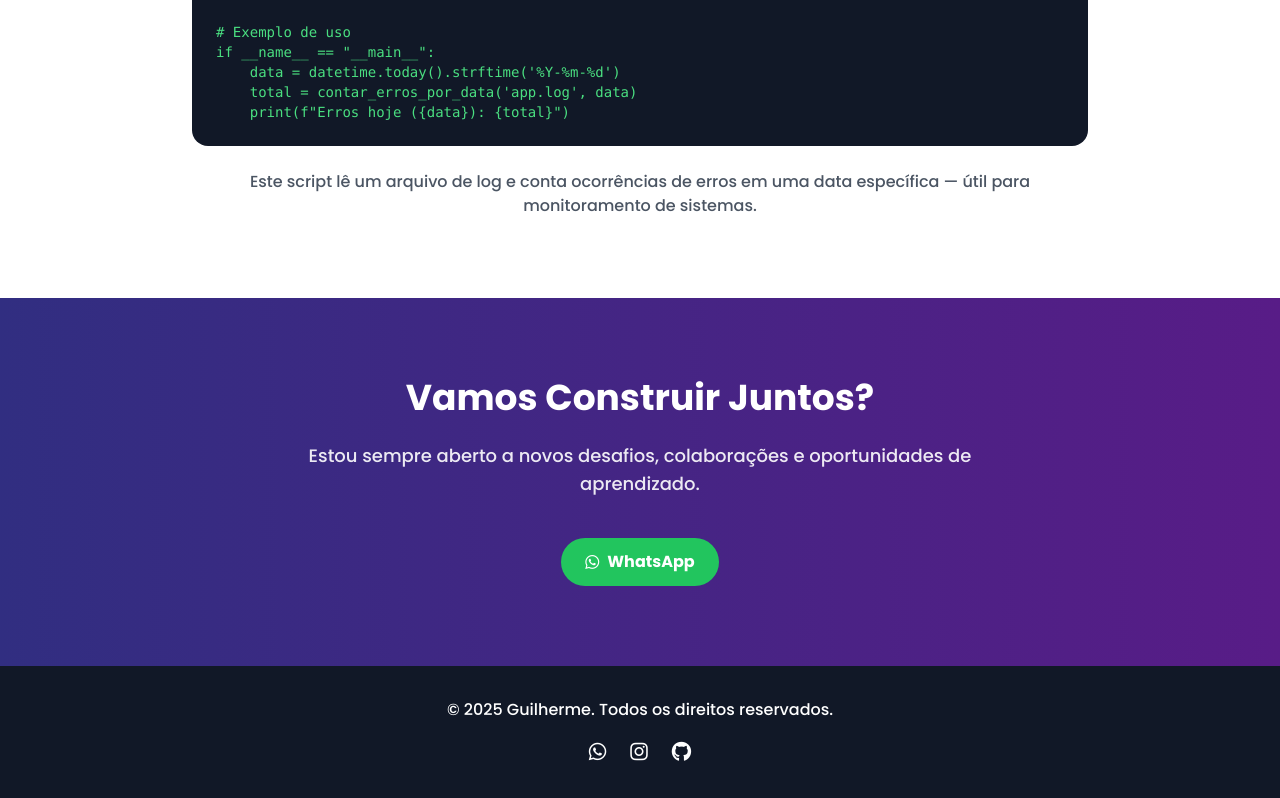
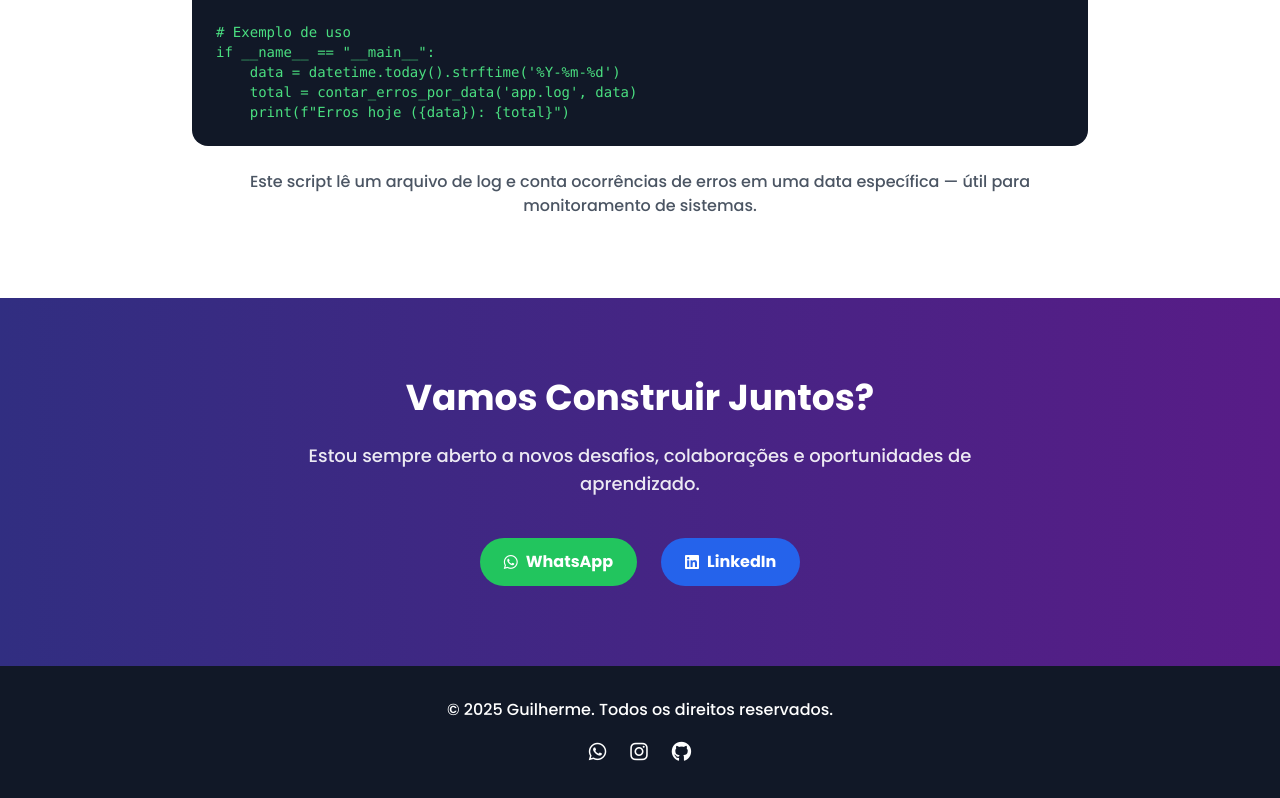
Before and after one commit to Polaroide663/meuPortfolio, a plain HTML site: page index.html in a window 1280 px wide. Shown: the part 3973-4771 px from the top of the page. Drawn offline with nearby package versions, Linux system fonts and the light colour scheme.

Commit message:
Update index.html

```diff
--- a/index.html
+++ b/index.html
@@ -641,7 +641,9 @@ if __name__ == "__main__":
       <div class="flex flex-wrap justify-center gap-6">
         <a href="https://api.whatsapp.com/send/?phone=5579998122023&text&type=phone_number&app_absent=0" class="glow-button px-6 py-3 bg-green-500 rounded-full font-semibold hover:bg-green-600 transition flex items-center gap-2">
           <i class="fab fa-whatsapp"></i> WhatsApp
-        </a>
+        <a href="https://www.linkedin.com/in/guilherme-m-923912349" class="glow-button px-6 py-3 bg-blue-600 rounded-full font-semibold hover:bg-blue-700 transition flex items-center gap-2">
+        <i class="fab fa-linkedin"></i> LinkedIn
+      </a>
       </div>
     </div>
   </section>
```
